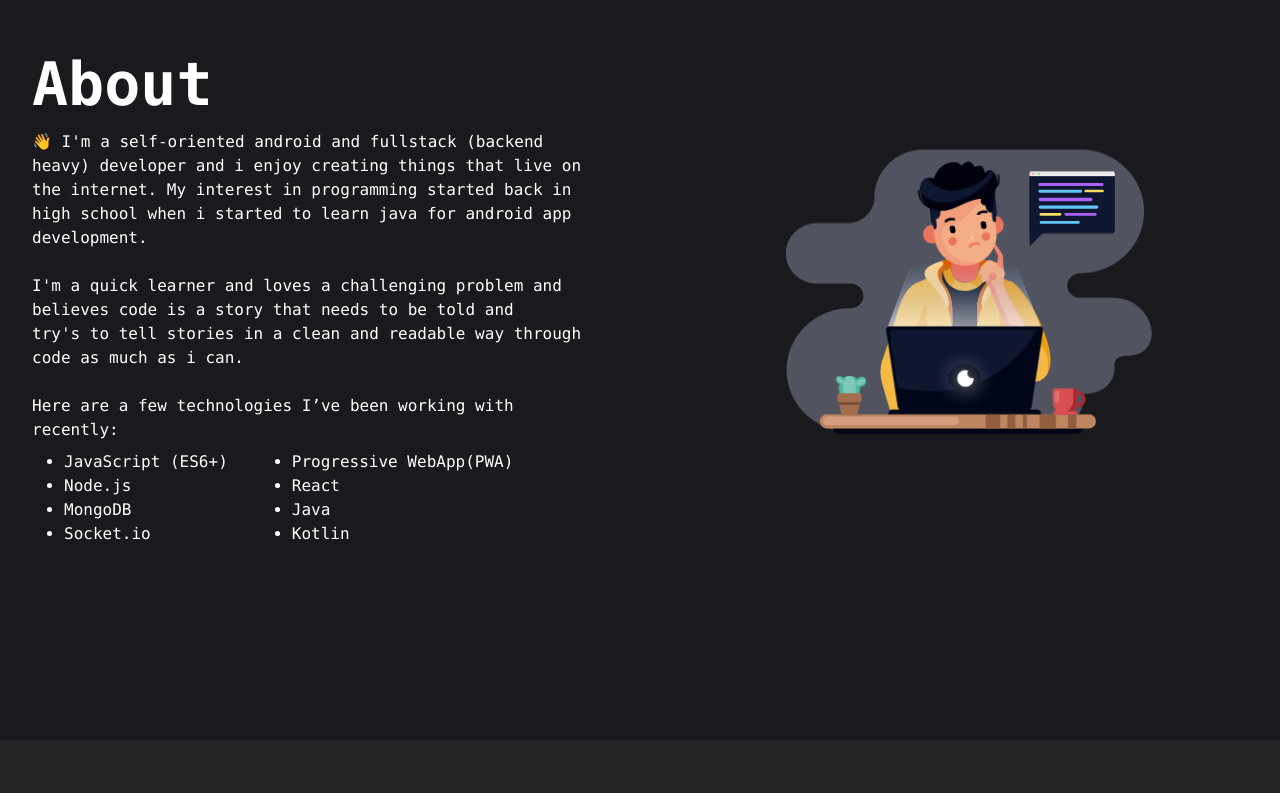
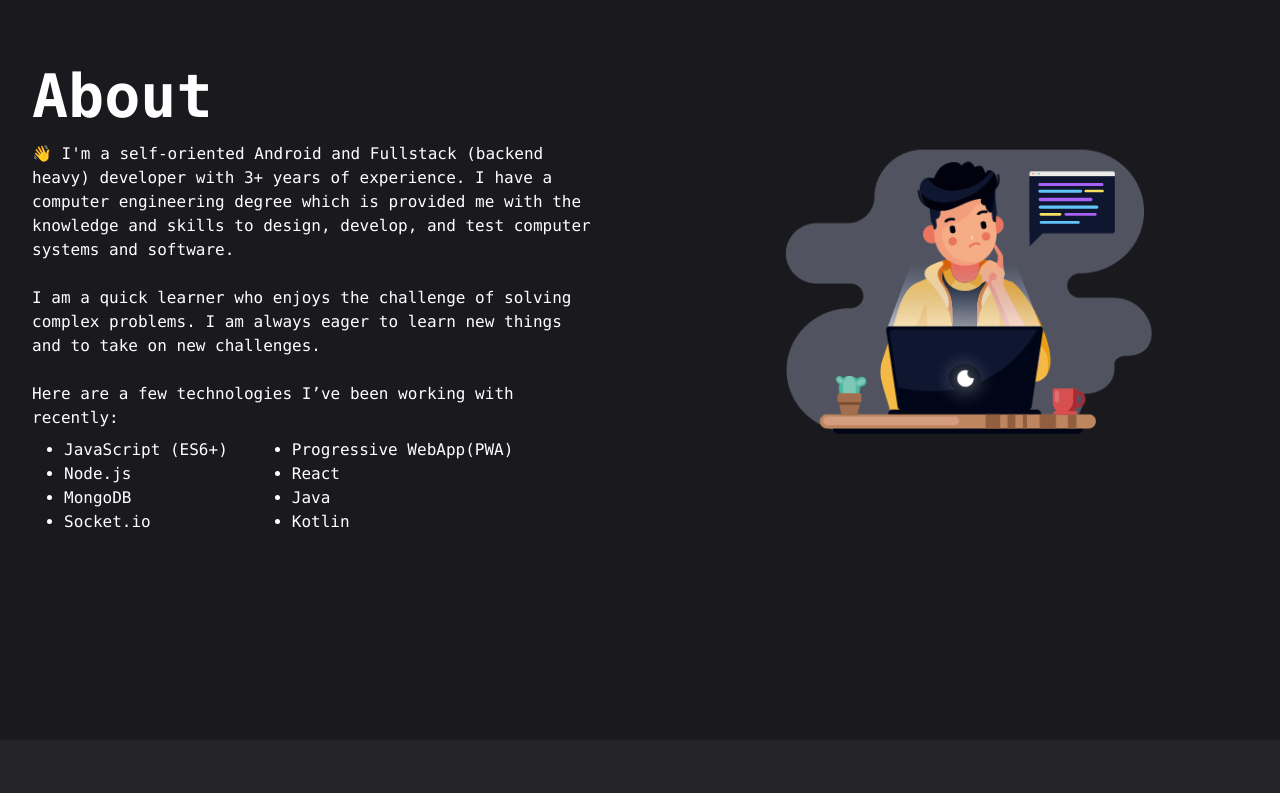
Before and after one commit to yosefw1221/yosefw1221.github.io, a Next.js app: page / in a window 1280 px wide. Shown: the part 940-1733 px from the top of the page. Built offline with nearby package versions, Linux system fonts and the light colour scheme.

Commit message:
Refactor : about and work-expriance section

```diff
--- a/components/About/index.tsx
+++ b/components/About/index.tsx
@@ -2,26 +2,26 @@ import Image from "next/image";
 import React from "react";
 import Profile from "./Profile";
 
-export default function Index({innerRef}:any) {
+export default function Index({ innerRef }: any) {
   return (
     <section ref={innerRef} id="about">
       <div className="grid md:grid-cols-2 max-w-screen-xl mx-auto my-10 text-white min-h-screen place-items-center gap-6">
         <div className="flex px-8 flex-col order-2 md:order-1">
-          <p className="text-white hidden mb-4 md:block text-6xl font-semibold">About</p>
+          <p className="text-white hidden mb-4 md:block text-6xl font-semibold">
+            About
+          </p>
           <p>
-            👋 I&apos;m a self-oriented android and fullstack (backend heavy)
-            developer and i enjoy creating things that live on the internet. My
-            interest in programming started back in high school when i started
-            to learn java for android app development.
+            👋 I&apos;m a self-oriented Android and Fullstack (backend heavy)
+            developer with 3+ years of experience. I have a computer engineering
+            degree which is provided me with the knowledge and skills to design,
+            develop, and test computer systems and software.
           </p>
           <br />
           <p>
-            I&apos;m a quick learner and loves a challenging problem and
+            I am a quick learner who enjoys the challenge of solving complex
+            problems. I am always eager to learn new things and to take on new
+            challenges.
             <br />
-            believes code is a story that needs to be told and
-            <br />
-            try&apos;s to tell stories in a clean and readable way through code
-            as much as i can.
           </p>
           <br />
           Here are a few technologies I’ve been working with recently:
@@ -41,9 +41,8 @@ export default function Index({innerRef}:any) {
           </div>
         </div>
         <div className="order-1 md:order-2">
-          <Profile/>
+          <Profile />
         </div>
-
       </div>
     </section>
   );
--- a/components/Experiences/index.tsx
+++ b/components/Experiences/index.tsx
@@ -87,17 +87,13 @@ export default function index({ innerRef }: any) {
         <li className="mb-10 ml-4">
           <div className="absolute w-3 h-3 bg-gray-200 rounded-full mt-1.5 -left-1.5 border border-white dark:border-gray-900 dark:bg-gray-700"></div>
           <time className="mb-1 text-sm font-normal leading-none text-gray-400 dark:text-gray-500">
-            May 2018 - Dec 2021
+            May 2018 - Dec 2021 (Self Employed)
           </time>
           <br />
           <a className="text-lg cursor-pointer hover:underline underline-offset-4 font-semibold text-blue-300 dark:text-white">
-            JoSystems {" "}
-            <FontAwesomeIcon
-              className="inline"
-              width={12}
-              icon={faExternalLink}
-            />
+            JoSystems{" "}
           </a>
+
           <div className="text-base font-normal text-gray-500 dark:text-gray-400">
             Android Developer
             <br />
```
